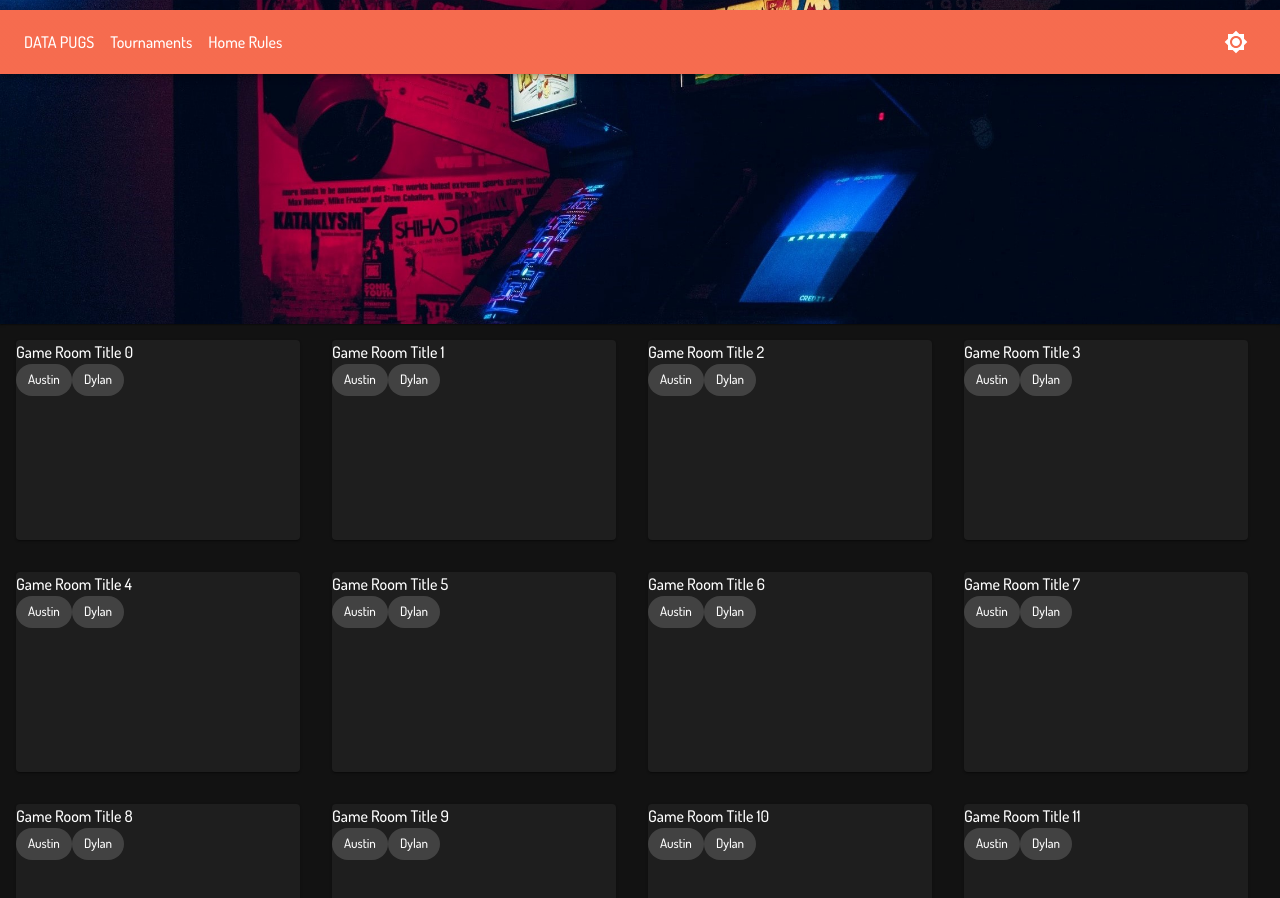
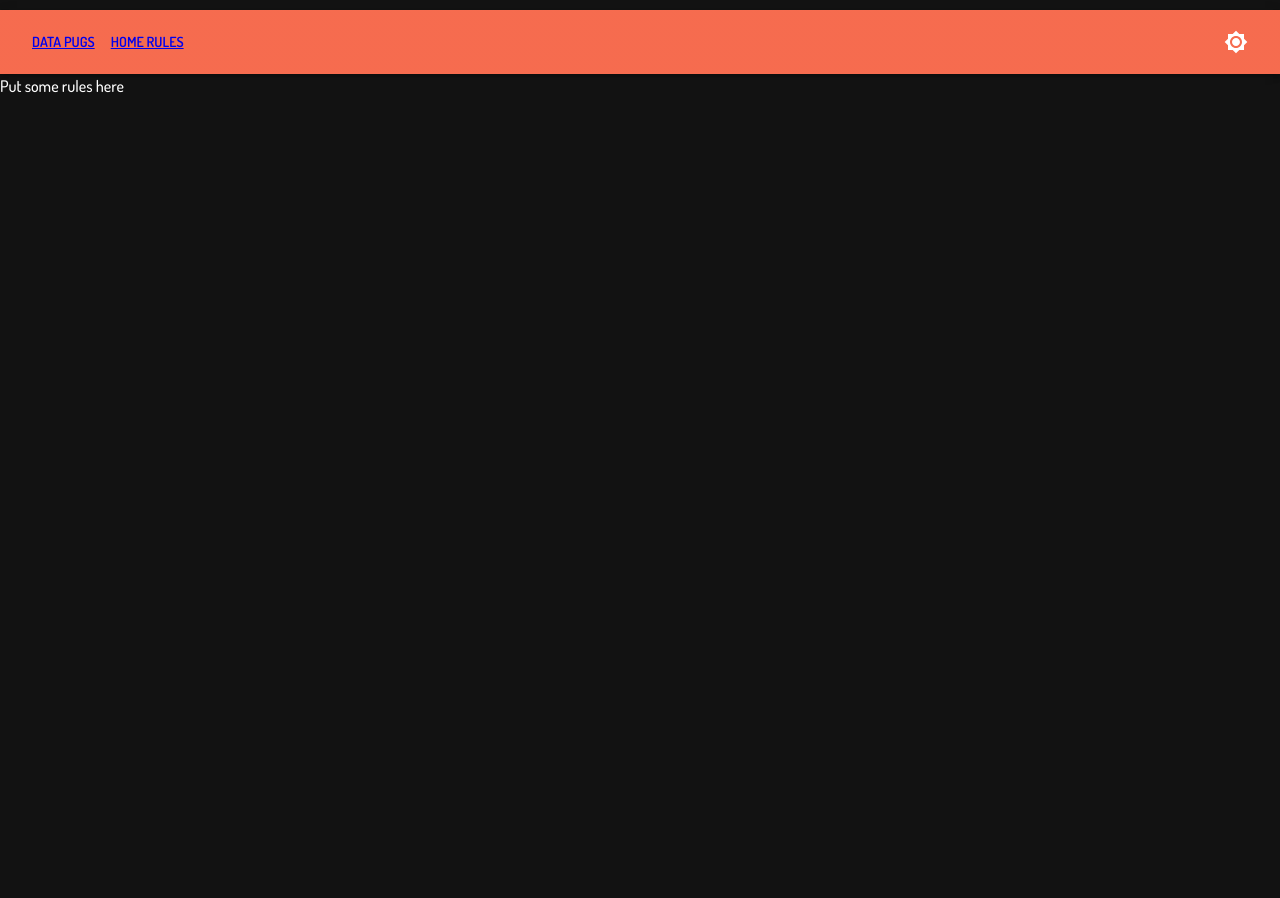
Before and after one commit to Ctorbot/BraggingRights, a React (Create React App) app: page /homerules in a window 1280 px wide. Shown: the top 898 px of the page. After the commit the page ends 800 px from the top, so only its background shows below. Built offline with nearby package versions, Linux system fonts and the light colour scheme.

Commit message:
Add react router

```diff
--- a/package.json
+++ b/package.json
@@ -12,6 +12,7 @@
     "@testing-library/user-event": "^13.5.0",
     "react": "^18.2.0",
     "react-dom": "^18.2.0",
+    "react-router-dom": "^6.4.1",
     "react-scripts": "^5.0.1",
     "web-vitals": "^2.1.4"
   },
--- a/src/App.js
+++ b/src/App.js
@@ -1,8 +1,10 @@
-import headerImage from './images/arcade.jpg'
 import * as React from "react";
-import { ThemeProvider, createTheme, Grid, Typography, Card, Chip, Paper } from '@mui/material'
+import { ThemeProvider, createTheme } from '@mui/material'
 import CssBaseline from "@mui/material/CssBaseline";
 import ResponsiveAppBar from './components/ResponsiveAppBar';
+import GameRoom from './components/GameRooms';
+import HomeRules from './components/HomeRules';
+import { Route, Routes } from 'react-router-dom'
 
 function App() {
   var [lightMode, setLightMode] = React.useState(false);
@@ -32,35 +34,14 @@ function App() {
       }),[lightMode]
   );
 
-  const styles = {
-    paperContainer: {
-        height: 350,
-        width: 'auto',
-        backgroundImage: `url(${headerImage})`,
-        backgroundSize: 'cover',
-        marginTop: -100
-    }
-  };
-
   return (
     <ThemeProvider theme={theme}>
       <CssBaseline/>
       <ResponsiveAppBar lightMode={lightMode} setLightMode={setLightMode}></ResponsiveAppBar>
-      <Paper style={styles.paperContainer} square>
-      </Paper>
-      <Grid container justifyContent="flex-start" alignItems="center" padding={2} spacing={2}>
-          {[0, 1, 2, 3, 4, 5, 6, 7, 8, 9, 10, 11].map((gameRoomNumber) => (
-                <Grid xs={3} padding={2} item>
-                  <Card key={gameRoomNumber} sx={{ minWidth: "stretch", height: 200 }}>
-                    <Typography>
-                      Game Room Title {gameRoomNumber}
-                    </Typography>
-                    <Chip label="Austin" />
-                    <Chip label="Dylan"/>
-                  </Card>
-                </Grid>
-              ))}
-      </Grid>
+      <Routes>
+        <Route path='/' element={<GameRoom />} />
+        <Route path='/homerules' element={<HomeRules />} />
+      </Routes>
     </ThemeProvider>
   );
 }
--- /dev/null
+++ b/src/components/GameRooms.js
@@ -0,0 +1,33 @@
+import headerImage from '../images/arcade.jpg'
+import { Typography, Grid, Paper, Card, Chip } from '@mui/material';
+
+const styles = {
+    paperContainer: {
+        height: 350,
+        width: 'auto',
+        backgroundImage: `url(${headerImage})`,
+        backgroundSize: 'cover',
+        marginTop: -100
+    }
+  };
+
+export default function GameRoom() {
+    return (
+        <div>
+            <Paper style={styles.paperContainer} square/>
+            <Grid container justifyContent="flex-start" alignItems="center" padding={2} spacing={2}>
+                {[0, 1, 2, 3, 4, 5, 6, 7, 8, 9, 10, 11].map((gameRoomNumber) => (
+                    <Grid xs={3} padding={2} item>
+                        <Card key={gameRoomNumber} sx={{ minWidth: "stretch", height: 200 }}>
+                        <Typography>
+                            Game Room Title {gameRoomNumber}
+                        </Typography>
+                        <Chip label="Austin" />
+                        <Chip label="Dylan"/>
+                        </Card>
+                    </Grid>
+                    ))}
+            </Grid>
+        </div>
+    )
+}
--- a/src/components/HomeRules.js
+++ b/src/components/HomeRules.js
@@ -1,10 +1,9 @@
-import brlogo from '..//images/br-logo.png';
-import { AppBar, Toolbar, IconButton, Typography, Button } from '@mui/material';
-
 export default function HomeRules() {
     return (
         <div>
-            TEST
+            Put some rules here
         </div>
     )
 }
+
+// Home Rules include Game Name, Rule, Reference
--- a/src/components/ResponsiveAppBar.js
+++ b/src/components/ResponsiveAppBar.js
@@ -1,24 +1,31 @@
-import { AppBar, Toolbar, IconButton, Typography, Grid } from '@mui/material';
+import { AppBar, Toolbar, IconButton, Typography, Grid, Button } from '@mui/material';
 import Brightness4Icon from "@mui/icons-material/Brightness4";
 import Brightness7Icon from "@mui/icons-material/Brightness7";
+import { Link, useMatch, useResolvedPath } from 'react-router-dom'
+
+function CustomLink({to, children, ...props}) {
+  const resolvedPath = useResolvedPath(to)
+  const isActive = useMatch({ path: resolvedPath.pathname, end: true})
+  return(
+    <Button className={isActive ? 'active': ''}>
+      <Link to={to} {...props}>
+        {children}
+      </Link>
+    </Button>
+  )
+}
 
 export default function ResponsiveAppBar(props) {
     return (
-        <AppBar position='sticky' enableColorOnDark style={{ marginTop: 10 }}>
+      <AppBar position='sticky' enableColorOnDark style={{ marginTop: 10 }}>
         <Toolbar>
           <Grid container justifyContent="flex-start" alignItems={'stretch'}>
-            <Typography>
+            <CustomLink to='/'>
               DATA PUGS
-            </Typography>
-            <Typography ml={2}>
-              Tournaments
-            </Typography>
-            <Typography ml={2}>
+            </CustomLink>
+            <CustomLink to='/homerules'>
               Home Rules
-            </Typography>
-            {/* <MenuItem onClick={() => handleMenuClick('/')}>
-              Home Rules
-            </MenuItem> */}
+            </CustomLink>
           </Grid>
           <Grid container justifyContent="flex-end">
             <IconButton onClick={() => props.setLightMode(!props.lightMode)} color="inherit">
--- a/src/index.js
+++ b/src/index.js
@@ -4,12 +4,15 @@ import './index.css';
 import App from './App';
 import reportWebVitals from './reportWebVitals';
 import { StyledEngineProvider } from '@mui/material/styles';
+import { BrowserRouter } from "react-router-dom"
 
 const root = ReactDOM.createRoot(document.getElementById('root'));
 root.render(
   <React.StrictMode>
     <StyledEngineProvider injectFirst>
-      <App />
+      <BrowserRouter>
+        <App />
+      </BrowserRouter>
     </StyledEngineProvider>
   </React.StrictMode>
 );
```
Also changed, not shown: 1 other file (tests, documents, lock files or other folders).
